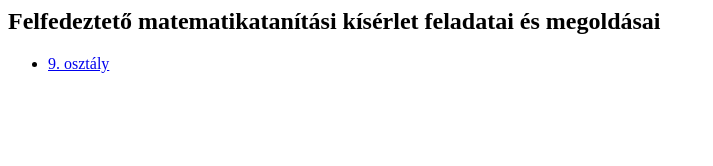
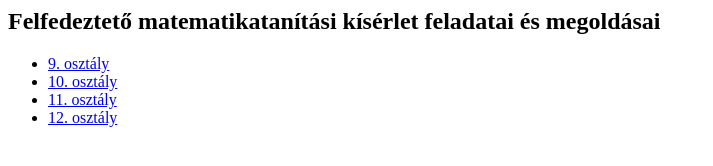
Before and after one commit to vizilo11/FelfedeztetoKiserlet, a plain HTML site: page index.html in a window 1280 px wide. Shown: the whole page, without its empty margins (0-713 px from the left). Drawn offline with Linux system fonts and the light colour scheme.

Commit message:
Update index.html

```diff
--- a/index.html
+++ b/index.html
@@ -2,4 +2,7 @@
 
 <ul>
 <li><a href="2021c_09.pdf" download>9. osztály</a></li>
+<li><a href="2021c_10.pdf" download>10. osztály</a></li>
+<li><a href="2021c_11.pdf" download>11. osztály</a></li>
+<li><a href="2021c_12.pdf" download>12. osztály</a></li>
 </ul>
```
